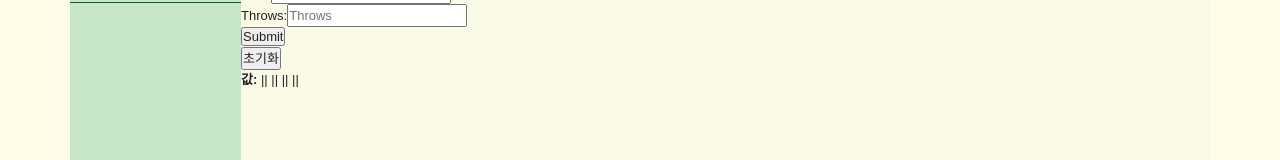
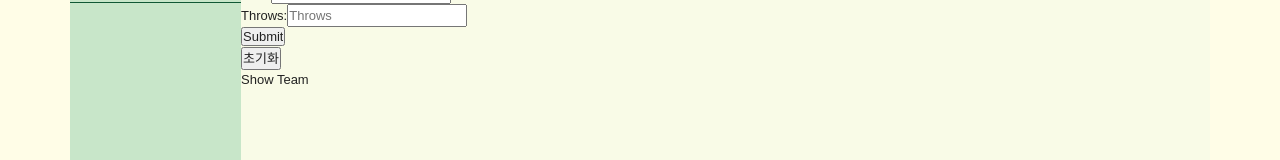
Before and after one commit to hiba02/cme-baseball, a React (Create React App) app in the folder client/: page /createPlayer in a window 1280 px wide. Shown: the part 360-520 px from the top of the page. Built offline with nearby package versions, Linux system fonts and the light colour scheme; a web font is replaced by a local one.

Commit message:
test with CreatePlayer: create a player and save into server

```diff
--- a/client/src/App.js
+++ b/client/src/App.js
@@ -19,10 +19,11 @@ import Test from "./components/Test.js";
 
 const App = () => {
   const [word, setWord] = useState("");
-  const [userId, setUserId] = useState(0);
+  const [userId, setUserId] = useState(1);
   const [userInfo, setUserInfo] = useState(null);
   const [playersInfo, setPlayersInfo] = useState(null);
   const [teamNames, setTeamNames] = useState(null);
+  const [teamId, setTeamId] = useState(1);
   const nextId = useRef(100);
 
   const test = () => {
@@ -235,6 +236,38 @@ const App = () => {
       .catch(error => console.log(error));
   };
 
+  // add players -4.15.20
+  const addNewPlayers = (
+    team_id,
+    name,
+    uniform_number,
+    position,
+    bats,
+    throws
+  ) => {
+    console.log(
+      "addNewPlayers",
+      team_id,
+      name,
+      uniform_number,
+      position,
+      bats,
+      throws
+    );
+    return axios({
+      method: "POST",
+      url: "api/players/newplayer",
+      data: {
+        team_id,
+        name,
+        uniform_number,
+        position,
+        bats,
+        throws
+      }
+    }).catch(error => console.log(error));
+  };
+
   return (
     <div className="app-body">
       {/* <button onClick={test}>TEST axios</button>
@@ -280,10 +313,11 @@ const App = () => {
                   teamNames={teamNames}
                   getPlayersFromSameTeam={getPlayersFromSameTeam}
                   getPlayersByteamId={getPlayersByteamId}
+                  setTeamId={setTeamId}
                 />
               </Route>
               <Route path="/createPlayer">
-                <CreatePlayer />
+                <CreatePlayer addNewPlayers={addNewPlayers} teamId={teamId} />
               </Route>
               <Route path="/showRoster">
                 <ShowRoster />
--- a/client/src/components/CreatePlayer.js
+++ b/client/src/components/CreatePlayer.js
@@ -1,53 +1,29 @@
 import React, { useState, Fragment, useCallback, useRef } from "react";
-import { Redirect } from "react-router-dom";
+import { Redirect, Link } from "react-router-dom";
 
-const CreatePlayer = () => {
+const CreatePlayer = ({ addNewPlayers, teamId }) => {
   // need to get team-id!!
-
+  console.log("CreatePlayer teamId", teamId);
   const [redirectHome, setRedirectHome] = useState(false);
   const [inputs, setInputs] = useState({
-    team_id: "",
+    team_id: 1,
     name: "",
     uniform_number: "",
     position: "",
     bats: "",
     throws: ""
   });
-  // team_id,
-  // name,
-  // uniform_number,
-  // position,
-  // bats,
-  // throws
 
-  // const userId = useRef(1);
-  // if (currentUserInfo) {
-  //   userId.current = currentUserInfo.id;
-  //   console.log("userId: ", userId);
-  // }
-  // const handleSubmit = useCallback(
-  //   e => {
-  //     e.preventDefault();
-  //     addTeam(teamName, curretnUserId).then(response => setRedirectHome(true));
-  //     setTeamName("");
-  //     addTeamInClient(teamName, curretnUserId);
-  //   },
-  //   [addTeam, teamName]
-  // );
-
-  // const onChange = useCallback(e => {
-  //   setTeamName(e.target.value);
-  // }, []);
-
-  const { team_id, name, uniform_number, position, bats, throws } = inputs; // 비구조화 할당을 통해 값 추출
+  const { team_id, name, uniform_number, position, bats, throws } = inputs;
 
   const onChange = e => {
-    const { value, name } = e.target; // 우선 e.target 에서 name 과 value 를 추출
+    const { value, name } = e.target; //e.target -> name and value
     setInputs({
-      ...inputs, // 기존의 input 객체를 복사한 뒤
-      //[name]: value // name 키를 가진 값을 value 로 설정
+      ...inputs, // Copy original input object
+      //[name]: value // the key of name = value
       [name]: value
     });
+    // addNewPlayers(teamId, name, uniform_number, position, bats, throws);
   };
 
   const onReset = () => {
@@ -61,13 +37,29 @@ const CreatePlayer = () => {
     });
   };
 
+  const handleSubmit = useCallback(
+    e => {
+      e.preventDefault();
+      addNewPlayers(teamId, name, uniform_number, position, bats, throws);
+      setInputs({
+        team_id: 1,
+        name: "",
+        uniform_number: "",
+        position: "",
+        bats: "",
+        throws: ""
+      });
+    },
+    [inputs]
+  );
+
   return (
     <Fragment>
       {/* <p>userInfo:{currentUserInfo ? currentUserInfo.first_name : ""}</p> */}
 
       {redirectHome && <Redirect to="/" />}
       <div className="createPlayer-container">
-        {/* <form onSubmit={handleSubmit}> */}
+        <form onSubmit={handleSubmit}>
           {/* <form> */}
           <div className="createPlayer-title">Create Team</div>
           <div className="createPlayer-team_id">
@@ -75,7 +67,6 @@ const CreatePlayer = () => {
               name="team_id"
               type="hidden"
               value={team_id}
-            // onChange={e => setTeamName(e.target.value)}
               onChange={onChange}
             />
           </div>
@@ -86,7 +77,6 @@ const CreatePlayer = () => {
               type="text"
               placeholder="Player name"
               value={name}
-            // onChange={e => setTeamName(e.target.value)}
               onChange={onChange}
             />
           </div>
@@ -97,7 +87,6 @@ const CreatePlayer = () => {
               type="text"
               placeholder="Uniform_number"
               value={uniform_number}
-            // onChange={e => setTeamName(e.target.value)}
               onChange={onChange}
             />
           </div>
@@ -108,7 +97,6 @@ const CreatePlayer = () => {
               type="text"
               placeholder="Player position"
               value={position}
-            // onChange={e => setTeamName(e.target.value)}
               onChange={onChange}
             />
           </div>
@@ -119,7 +107,6 @@ const CreatePlayer = () => {
               type="text"
               placeholder="Bats"
               value={bats}
-            // onChange={e => setTeamName(e.target.value)}
               onChange={onChange}
             />
           </div>
@@ -130,7 +117,6 @@ const CreatePlayer = () => {
               type="text"
               placeholder="Throws"
               value={throws}
-            // onChange={e => setTeamName(e.target.value)}
               onChange={onChange}
             />
           </div>
@@ -138,16 +124,12 @@ const CreatePlayer = () => {
             <input type="submit" value="Submit" />
           </div>
           <button onClick={onReset}>초기화</button>
-        {/* </form> */}
+        </form>
       </div>
-      <div>
-        <b>값: </b>
-        {name} ||
-        {uniform_number} ||
-        {position} ||
-        {bats} ||
-        {throws}
-      </div>
+      <Link to="/showTeam" className="menu_link">
+        Show Team{" "}
+        <i className="fa fa-angle-double-right" aria-hidden="true"></i>
+      </Link>
     </Fragment>
   );
 };
--- a/client/src/components/CreateTeam.js
+++ b/client/src/components/CreateTeam.js
@@ -12,7 +12,7 @@ const CreateTeam = ({
   const [redirectHome, setRedirectHome] = useState(false);
 
   console.log("CreateTeam currentUserInfo: ", currentUserInfo);
-  console.log("CreateTeam currentUserId.id: ", curretnUserId);
+  console.log("CreateTeam current teamId: ", curretnUserId);
   // let userId = 1;
   const userId = useRef(1);
   if (currentUserInfo) {
--- a/client/src/components/ShowTeam.js
+++ b/client/src/components/ShowTeam.js
@@ -5,7 +5,8 @@ import TeamList from "./TeamList";
 const ShowTeam = ({
   teamNames,
   getPlayersFromSameTeam,
-  getPlayersByteamId
+  getPlayersByteamId,
+  setTeamId
 }) => {
   console.log("ShowTeam teamNames", teamNames);
   return (
@@ -19,6 +20,7 @@ const ShowTeam = ({
                 team={team}
                 getPlayersFromSameTeam={getPlayersFromSameTeam}
                 getPlayersByteamId={getPlayersByteamId}
+                setTeamId={setTeamId}
               />
             ))
           : ""}
--- a/client/src/components/TeamList.js
+++ b/client/src/components/TeamList.js
@@ -1,17 +1,19 @@
 import React, { useState, useCallback } from "react";
 import { Redirect, Link } from "react-router-dom";
 
-const TeamList = ({ team, getPlayersFromSameTeam, getPlayersByteamId }) => {
+const TeamList = ({
+  team,
+  getPlayersFromSameTeam,
+  getPlayersByteamId,
+  setTeamId
+}) => {
   const [redirect, setRedirect] = useState(false);
-  console.log(
-    "TeamList team getPlayersFromSameTeam",
-    team,
-    getPlayersFromSameTeam
-  );
+  console.log("TeamList team getPlayersFromSameTeam", team);
   const { id, name } = team;
   const moveAndShowTeamRoster = id => {
     // getPlayersFromSameTeam(id);
     getPlayersByteamId(id);
+    setTeamId(id);
     setRedirect(true);
   };
 
```
Also changed, not shown: 1 other file (tests, documents, lock files or other folders). Lines whose indentation alone changed are shown as unchanged.
